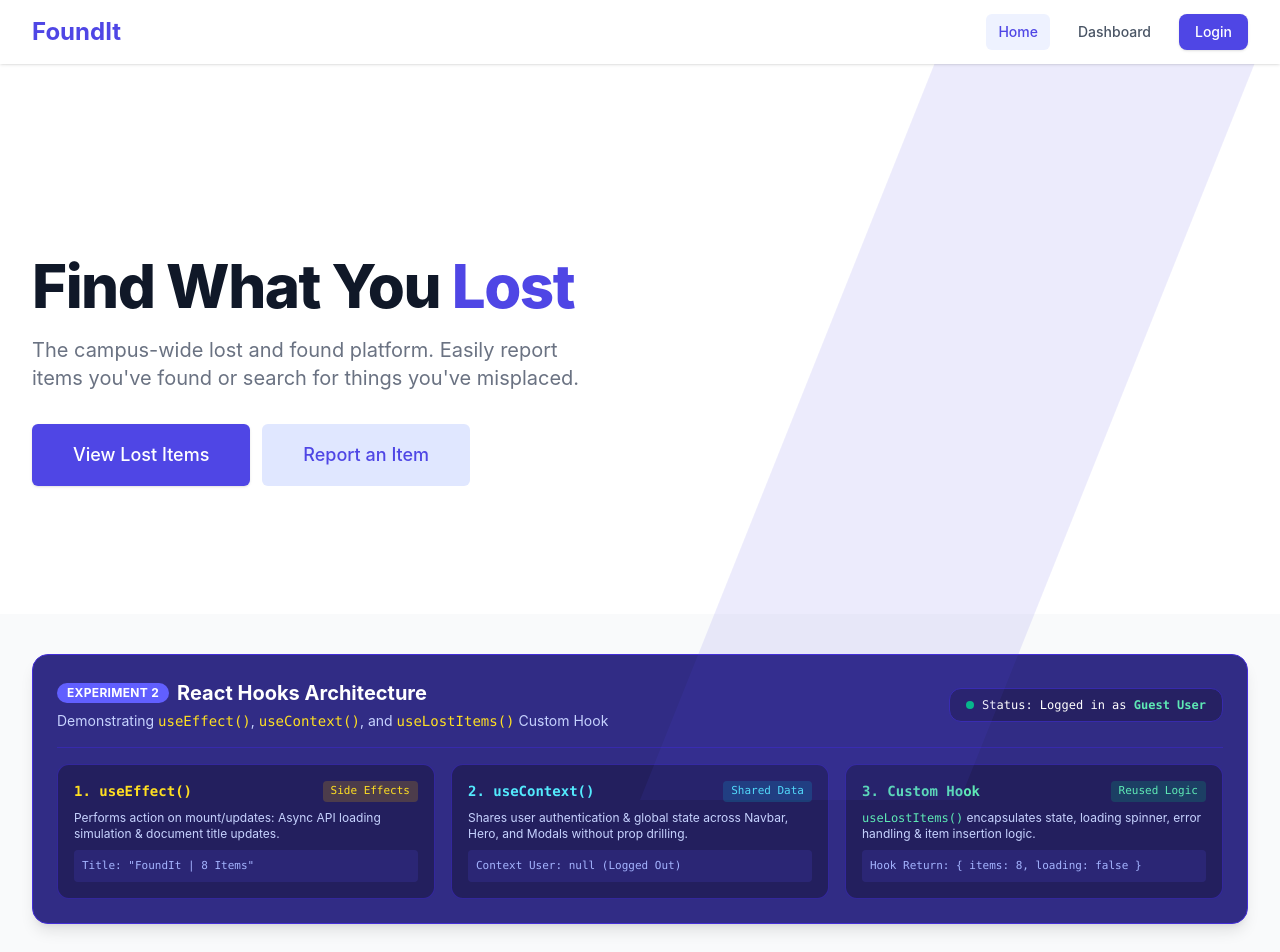
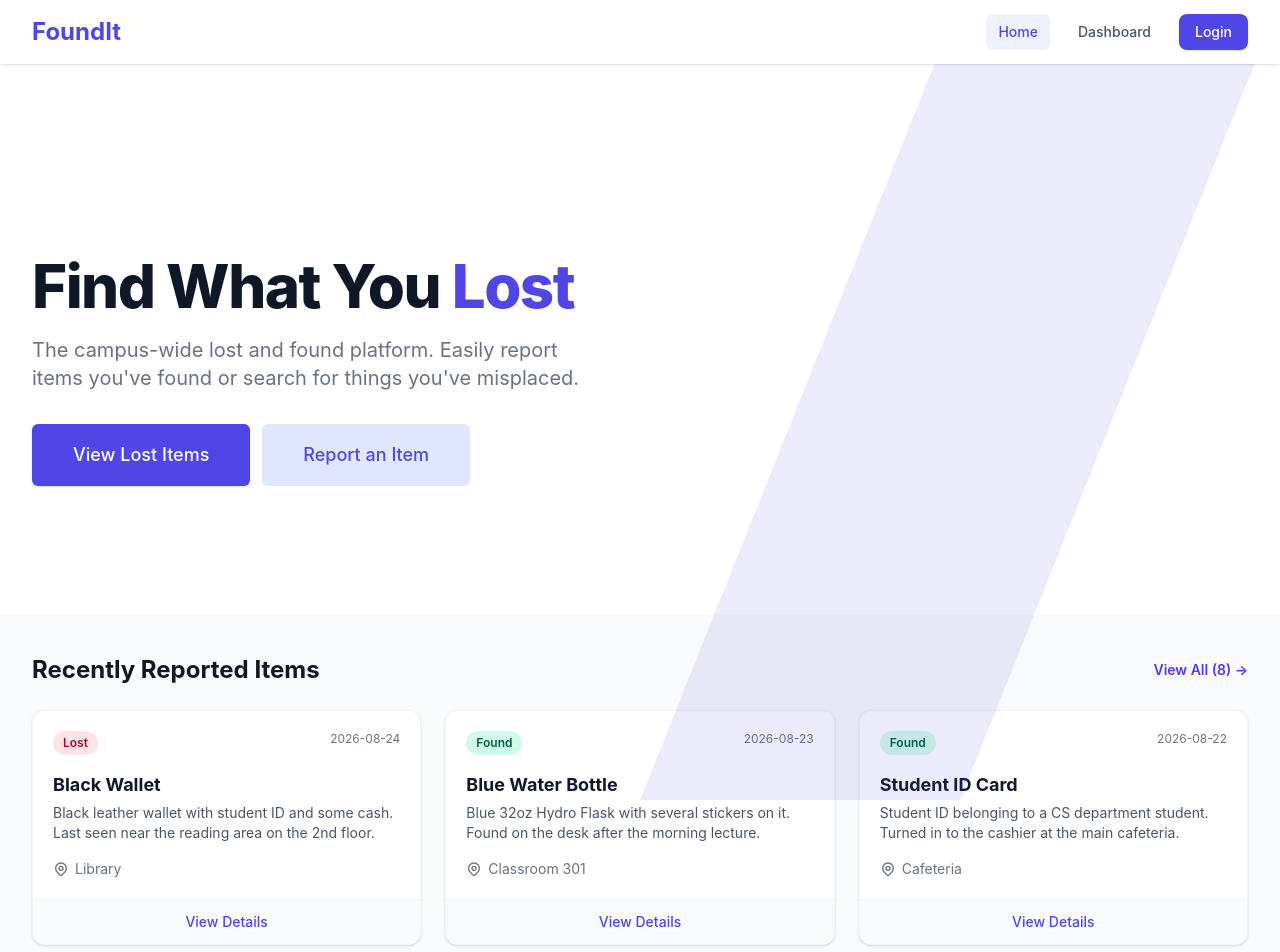
Before and after one commit to Manas-9745/FS_prs, a React (Vite) app: page / in a window 1280 px wide. Shown: the top 952 px of the page. Built offline with nearby package versions, Linux system fonts and the light colour scheme.

Commit message:
Remove HooksBanner card; implement hooks internally with clean UI

```diff
--- a/src/App.jsx
+++ b/src/App.jsx
@@ -5,15 +5,14 @@ import ItemCard from './components/ItemCard';
 import Footer from './components/Footer';
 import ReportItemModal from './components/ReportItemModal';
 import ItemDetailsModal from './components/ItemDetailsModal';
-import HooksBanner from './components/HooksBanner';
 import useLostItems from './hooks/useLostItems';
 import { LostFoundContext, LostFoundProvider } from './context/LostFoundContext';
 
 function MainApp() {
-  // 1. CUSTOM HOOK (Reusing common data fetching & item management logic)
+  // 1. CUSTOM HOOK (Reusing data loading, state, and item management logic)
   const { items, loading, error, addItem } = useLostItems();
 
-  // 2. USECONTEXT (Consuming global authentication state)
+  // 2. USECONTEXT (Consuming global user authentication & application state)
   const { user, login } = useContext(LostFoundContext);
 
   // Active View & Modal state
@@ -40,7 +39,7 @@ function MainApp() {
     });
   }, [items, searchQuery, filterStatus]);
 
-  // 3. USEEFFECT (Side Effect: Dynamically updating browser document title)
+  // 3. USEEFFECT (Side Effect: Updating document title on load/filter change)
   useEffect(() => {
     if (loading) {
       document.title = "FoundIt | Loading Items...";
@@ -49,7 +48,7 @@ function MainApp() {
     }
   }, [filteredItems, loading]);
 
-  // Handle Login form submission (updates useContext user state)
+  // Handle Login form submission (Updates useContext global user state)
   const handleLoginSubmit = (e) => {
     e.preventDefault();
     if (loginEmail) {
@@ -60,7 +59,7 @@ function MainApp() {
     }
   };
 
-  // Handle Adding Item from modal (uses custom hook addItem)
+  // Handle Adding Item from modal (Calls custom hook addItem function)
   const handleAddItem = (newItem) => {
     addItem(newItem);
     if (currentPage !== 'dashboard') {
@@ -73,10 +72,6 @@ function MainApp() {
     <>
       <HeroSection setCurrentPage={setCurrentPage} setShowReportModal={setShowReportModal} />
       <div className="max-w-7xl mx-auto px-4 sm:px-6 lg:px-8 py-10">
-
-        {/* Educational React Hooks Status Banner */}
-        <HooksBanner itemCount={items.length} loading={loading} />
-
         <div className="flex justify-between items-center mb-6">
           <h2 className="text-2xl font-bold text-gray-900">Recently Reported Items</h2>
           <button
@@ -90,7 +85,7 @@ function MainApp() {
         {loading ? (
           <div className="text-center py-12 bg-white rounded-xl border border-gray-100">
             <div className="inline-block animate-spin rounded-full h-8 w-8 border-4 border-indigo-600 border-t-transparent mb-3"></div>
-            <p className="text-gray-600 font-medium">Fetching recent data via custom hook...</p>
+            <p className="text-gray-600 font-medium">Loading items...</p>
           </div>
         ) : (
           <div className="grid grid-cols-1 sm:grid-cols-2 lg:grid-cols-3 gap-6">
@@ -106,14 +101,10 @@ function MainApp() {
   // --- DASHBOARD VIEW ---
   const renderDashboard = () => (
     <div className="max-w-7xl mx-auto px-4 sm:px-6 lg:px-8 py-8 w-full flex-grow">
-
-      {/* Educational React Hooks Status Banner */}
-      <HooksBanner itemCount={items.length} loading={loading} />
-
       <div className="flex flex-col md:flex-row justify-between items-start md:items-center mb-8 gap-4">
         <div>
           <h1 className="text-3xl font-bold text-gray-900">Lost & Found Dashboard</h1>
-          <p className="text-sm text-gray-500 mt-1">Experiment 2 — Functional React Hooks Application</p>
+          <p className="text-sm text-gray-500 mt-1">Campus Lost and Found Directory</p>
         </div>
         <button
           onClick={() => setShowReportModal(true)}
@@ -172,7 +163,6 @@ function MainApp() {
         <div className="text-center py-20 bg-white rounded-xl border border-gray-100 p-8">
           <div className="inline-block animate-spin rounded-full h-8 w-8 border-4 border-indigo-600 border-t-transparent mb-3"></div>
           <p className="text-lg font-medium text-gray-700">Loading Lost & Found items...</p>
-          <p className="text-sm text-gray-400">useEffect & custom hook fetching data asynchronously</p>
         </div>
       )}
 
@@ -210,7 +200,7 @@ function MainApp() {
       <div className="max-w-md w-full bg-white p-8 rounded-xl shadow-md border border-gray-100">
         <div className="text-center mb-8">
           <h2 className="text-3xl font-bold text-gray-900">Student Login</h2>
-          <p className="text-gray-500 mt-2">Demonstrating useContext global authentication state</p>
+          <p className="text-gray-500 mt-2">Sign in to manage your items</p>
         </div>
         <form className="space-y-6" onSubmit={handleLoginSubmit}>
           <div>
@@ -236,7 +226,7 @@ function MainApp() {
             />
           </div>
           <button type="submit" className="w-full flex justify-center py-2.5 px-4 border border-transparent rounded-lg shadow-sm text-sm font-medium text-white bg-indigo-600 hover:bg-indigo-700 transition">
-            Sign In (Updates Context)
+            Sign In
           </button>
         </form>
       </div>
--- a/src/components/HooksBanner.jsx
+++ /dev/null
@@ -1,74 +0,0 @@
-import React, { useContext } from 'react';
-import { LostFoundContext } from '../context/LostFoundContext';
-
-const HooksBanner = ({ itemCount, loading }) => {
-  const { user } = useContext(LostFoundContext);
-
-  return (
-    <div className="bg-indigo-900 text-white rounded-2xl p-6 mb-8 shadow-lg border border-indigo-700">
-      <div className="flex flex-col md:flex-row justify-between items-start md:items-center gap-4 mb-4 pb-4 border-b border-indigo-800">
-        <div>
-          <div className="flex items-center space-x-2">
-            <span className="px-2.5 py-0.5 rounded-full text-xs font-bold bg-indigo-500 text-white uppercase tracking-wide">
-              Experiment 2
-            </span>
-            <h2 className="text-xl font-bold text-white">React Hooks Architecture</h2>
-          </div>
-          <p className="text-indigo-200 text-sm mt-1">
-            Demonstrating <code className="text-yellow-300 font-mono">useEffect()</code>, <code className="text-yellow-300 font-mono">useContext()</code>, and <code className="text-yellow-300 font-mono">useLostItems()</code> Custom Hook
-          </p>
-        </div>
-        <div className="flex items-center space-x-2 bg-indigo-950/60 px-4 py-2 rounded-xl border border-indigo-800 text-xs font-mono">
-          <span className="w-2 h-2 rounded-full bg-emerald-400 animate-pulse"></span>
-          <span>Status: Logged in as <strong className="text-emerald-300">{user ? user.name : 'Guest User'}</strong></span>
-        </div>
-      </div>
-
-      <div className="grid grid-cols-1 md:grid-cols-3 gap-4">
-        {/* 1. useEffect Card */}
-        <div className="bg-indigo-950/70 p-4 rounded-xl border border-indigo-800/80">
-          <div className="flex items-center justify-between mb-2">
-            <span className="font-mono font-bold text-yellow-300 text-sm">1. useEffect()</span>
-            <span className="text-[11px] px-2 py-0.5 bg-yellow-500/20 text-yellow-300 rounded font-mono">Side Effects</span>
-          </div>
-          <p className="text-xs text-indigo-200 mb-2">
-            Performs action on mount/updates: Async API loading simulation & document title updates.
-          </p>
-          <div className="text-[11px] font-mono text-indigo-300 bg-indigo-900/60 p-2 rounded">
-            Title: "FoundIt | {loading ? 'Loading...' : `${itemCount} Items`}"
-          </div>
-        </div>
-
-        {/* 2. useContext Card */}
-        <div className="bg-indigo-950/70 p-4 rounded-xl border border-indigo-800/80">
-          <div className="flex items-center justify-between mb-2">
-            <span className="font-mono font-bold text-cyan-300 text-sm">2. useContext()</span>
-            <span className="text-[11px] px-2 py-0.5 bg-cyan-500/20 text-cyan-300 rounded font-mono">Shared Data</span>
-          </div>
-          <p className="text-xs text-indigo-200 mb-2">
-            Shares user authentication & global state across Navbar, Hero, and Modals without prop drilling.
-          </p>
-          <div className="text-[11px] font-mono text-indigo-300 bg-indigo-900/60 p-2 rounded">
-            Context User: {user ? `user.name = "${user.name}"` : 'null (Logged Out)'}
-          </div>
-        </div>
-
-        {/* 3. Custom Hook Card */}
-        <div className="bg-indigo-950/70 p-4 rounded-xl border border-indigo-800/80">
-          <div className="flex items-center justify-between mb-2">
-            <span className="font-mono font-bold text-emerald-300 text-sm">3. Custom Hook</span>
-            <span className="text-[11px] px-2 py-0.5 bg-emerald-500/20 text-emerald-300 rounded font-mono">Reused Logic</span>
-          </div>
-          <p className="text-xs text-indigo-200 mb-2">
-            <code className="text-emerald-300 font-mono">useLostItems()</code> encapsulates state, loading spinner, error handling & item insertion logic.
-          </p>
-          <div className="text-[11px] font-mono text-indigo-300 bg-indigo-900/60 p-2 rounded">
-            Hook Return: {`{ items: ${itemCount}, loading: ${loading} }`}
-          </div>
-        </div>
-      </div>
-    </div>
-  );
-};
-
-export default HooksBanner;
```
